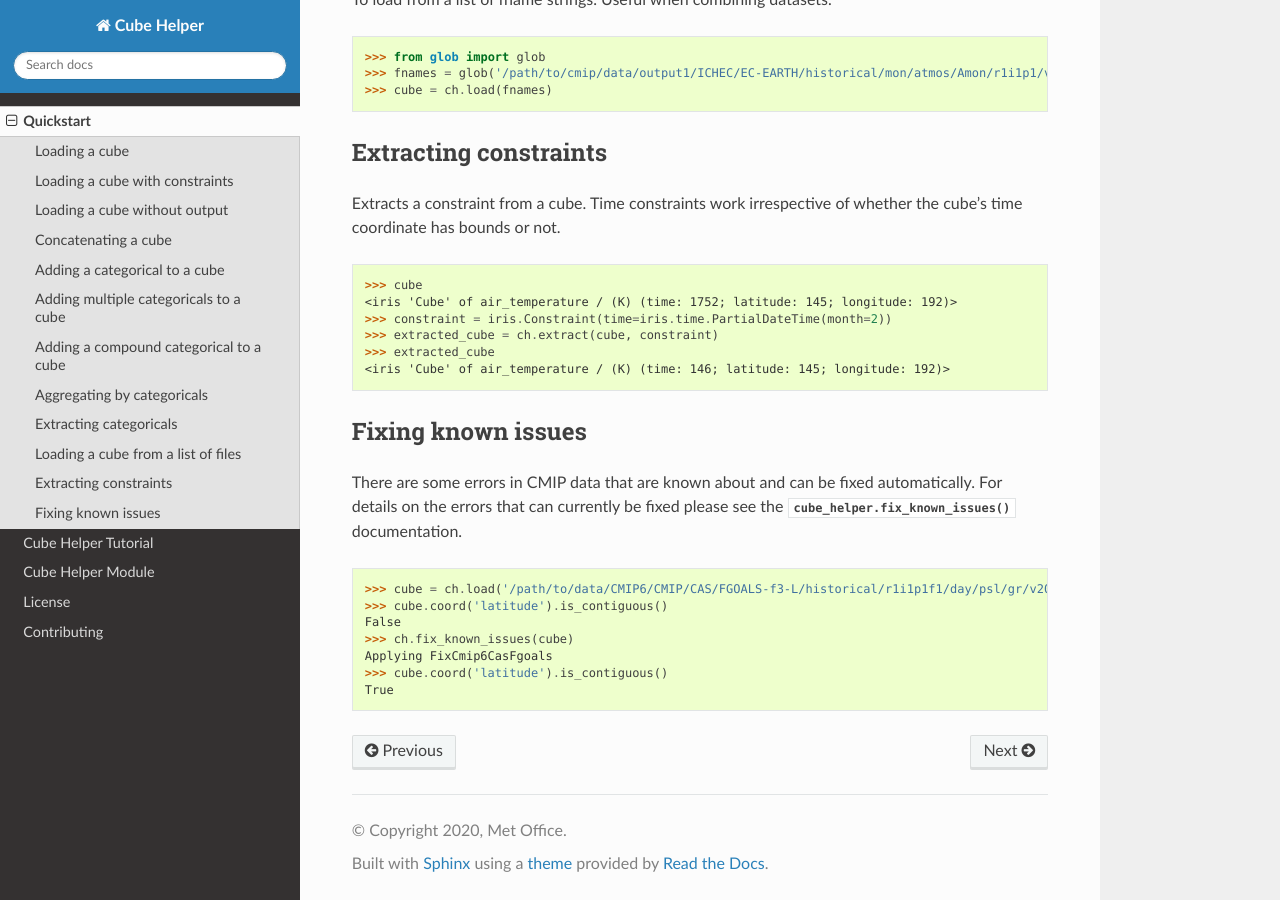
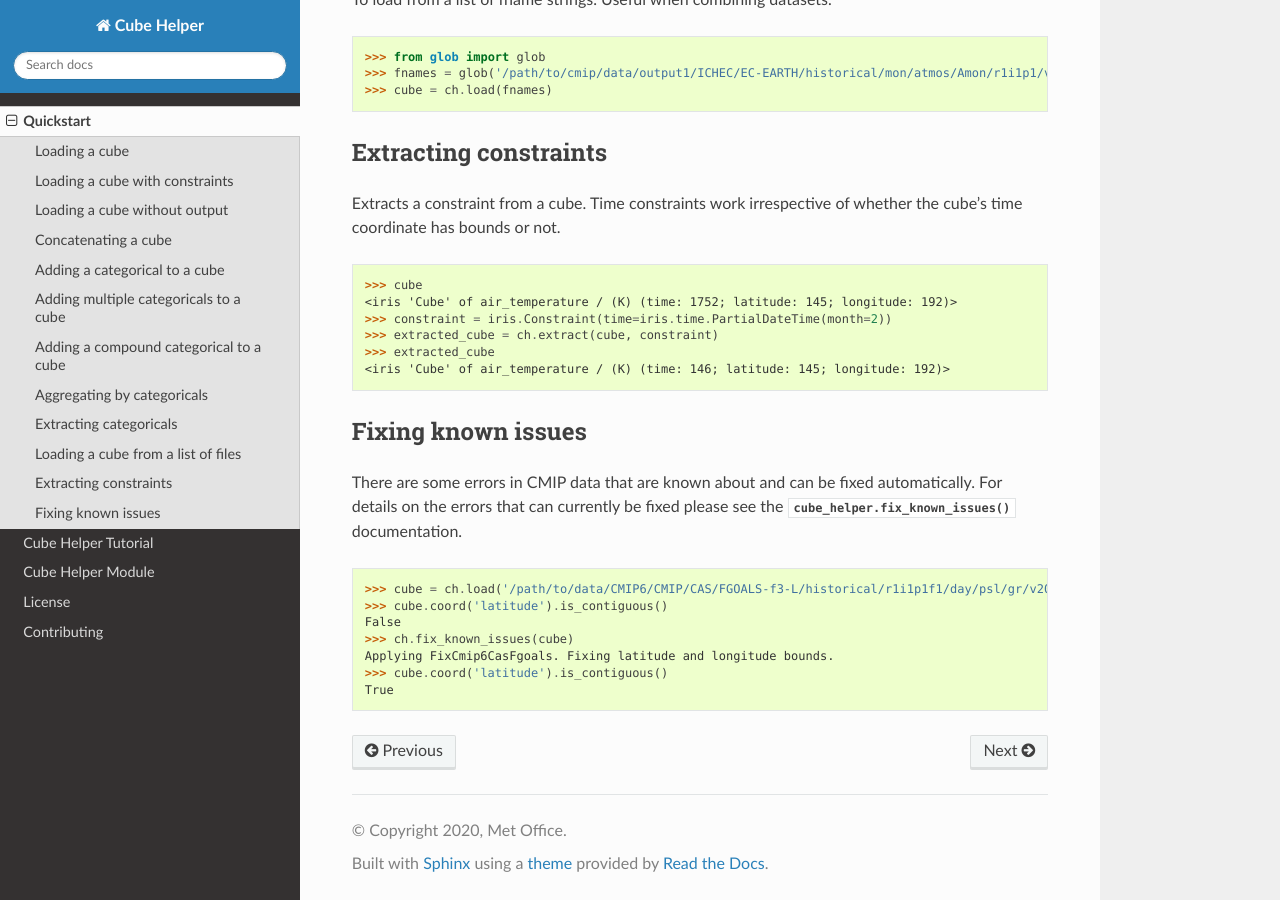
Before and after one commit to MetOffice/cube_helper, a Sphinx documentation site: the page built from docs/source/Quickstart.rst, in a window 1280 px wide and 900 px high, scrolled down 5471 px. Built offline with Sphinx 7.4.7 and the Read the Docs theme 2.0.0, drawn with Linux system fonts in a browser that asks for light colours.

Commit message:
Made equivalent change to the documentation

```diff
--- a/docs/source/Quickstart.rst
+++ b/docs/source/Quickstart.rst
@@ -326,6 +326,6 @@ that can currently be fixed please see the :py:func:`cube_helper.fix_known_issue
    >>> cube.coord('latitude').is_contiguous()
    False
    >>> ch.fix_known_issues(cube)
-   Applying FixCmip6CasFgoals
+   Applying FixCmip6CasFgoals. Fixing latitude and longitude bounds.
    >>> cube.coord('latitude').is_contiguous()
    True
```
